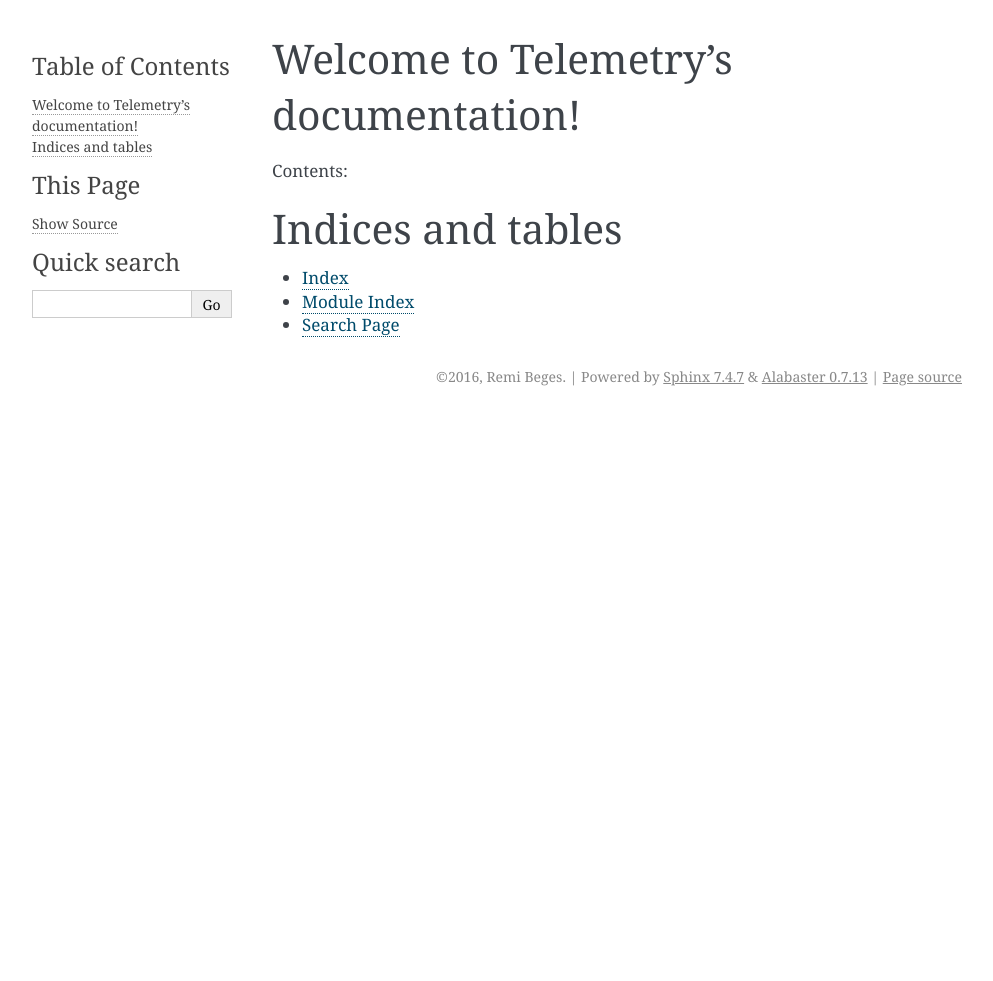
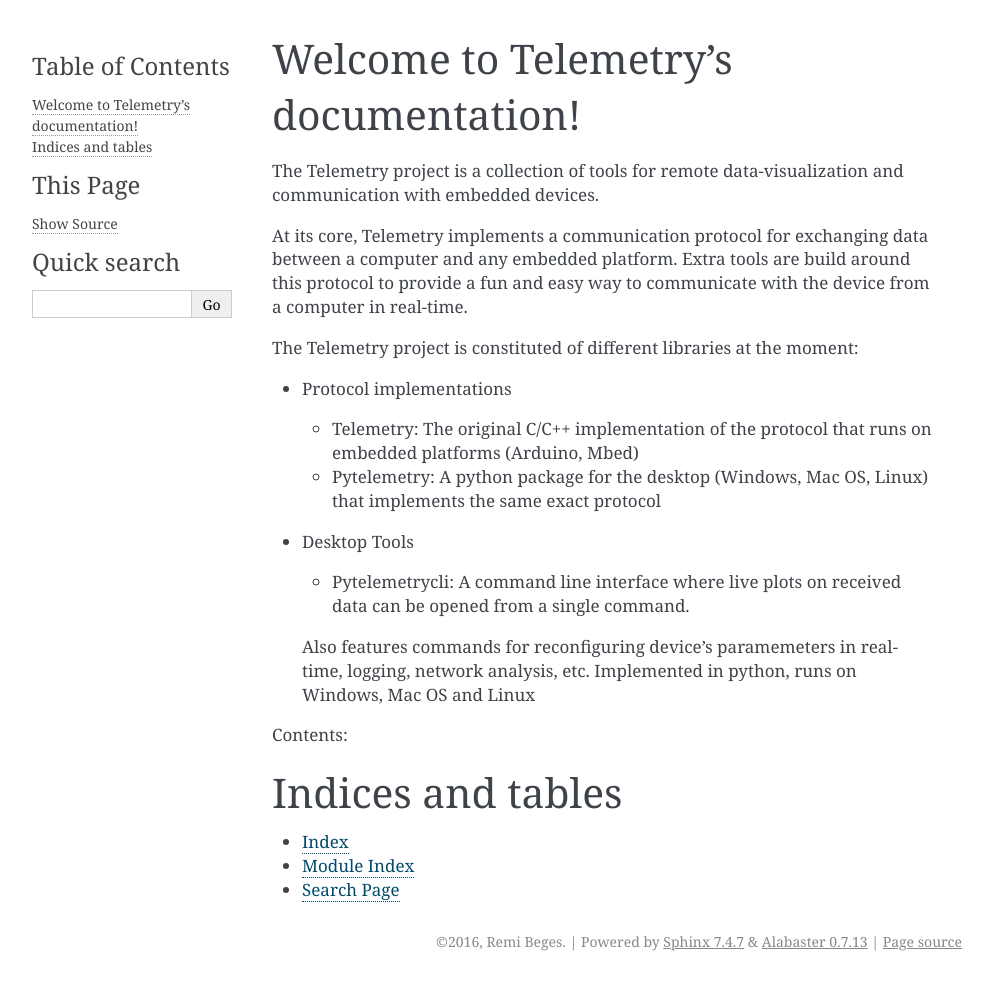
Before and after one commit to Overdrivr/Telemetry, a Sphinx documentation site: the page built from docs/index.rst, in a window 1280 px wide. Shown: the whole page, without its empty margins (148-1141 px from the left). Built offline with Sphinx 7.4.7, drawn with Linux system fonts in a browser that asks for light colours; before the commit the page ends 900 px from its top, so only the background shows below that.

Commit message:
Add clear description of the project and scope

```diff
--- a/docs/index.rst
+++ b/docs/index.rst
@@ -6,10 +6,29 @@
 Welcome to Telemetry's documentation!
 =====================================
 
+The Telemetry project is a collection of tools for remote data-visualization and communication with embedded devices.
+
+At its core, Telemetry implements a communication protocol for exchanging data between a computer and any embedded platform.
+Extra tools are build around this protocol to provide a fun and easy way to communicate with the device from a computer in real-time.
+
+The Telemetry project is constituted of different libraries at the moment:
+
+* Protocol implementations
+
+  * Telemetry: The original C/C++ implementation of the protocol that runs on embedded platforms (Arduino, Mbed)
+  * Pytelemetry: A python package for the desktop (Windows, Mac OS, Linux) that implements the same exact protocol
+
+* Desktop Tools
+
+  * Pytelemetrycli: A command line interface where live plots on received data can be opened from a single command.
+  Also features commands for reconfiguring device's paramemeters in real-time, logging, network analysis, etc.
+  Implemented in python, runs on Windows, Mac OS and Linux
+
 Contents:
 
+
 .. toctree::
-   :maxdepth: 2
+   :maxdepth: 4
 
 
 
```
